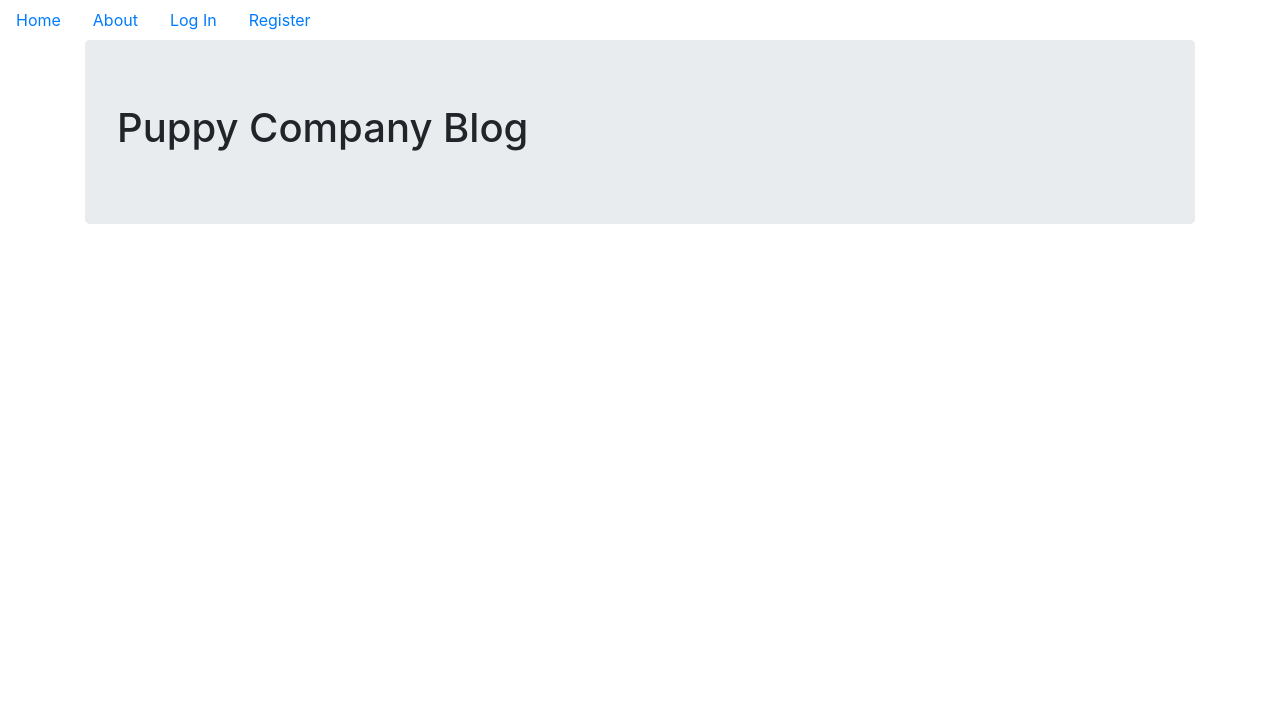
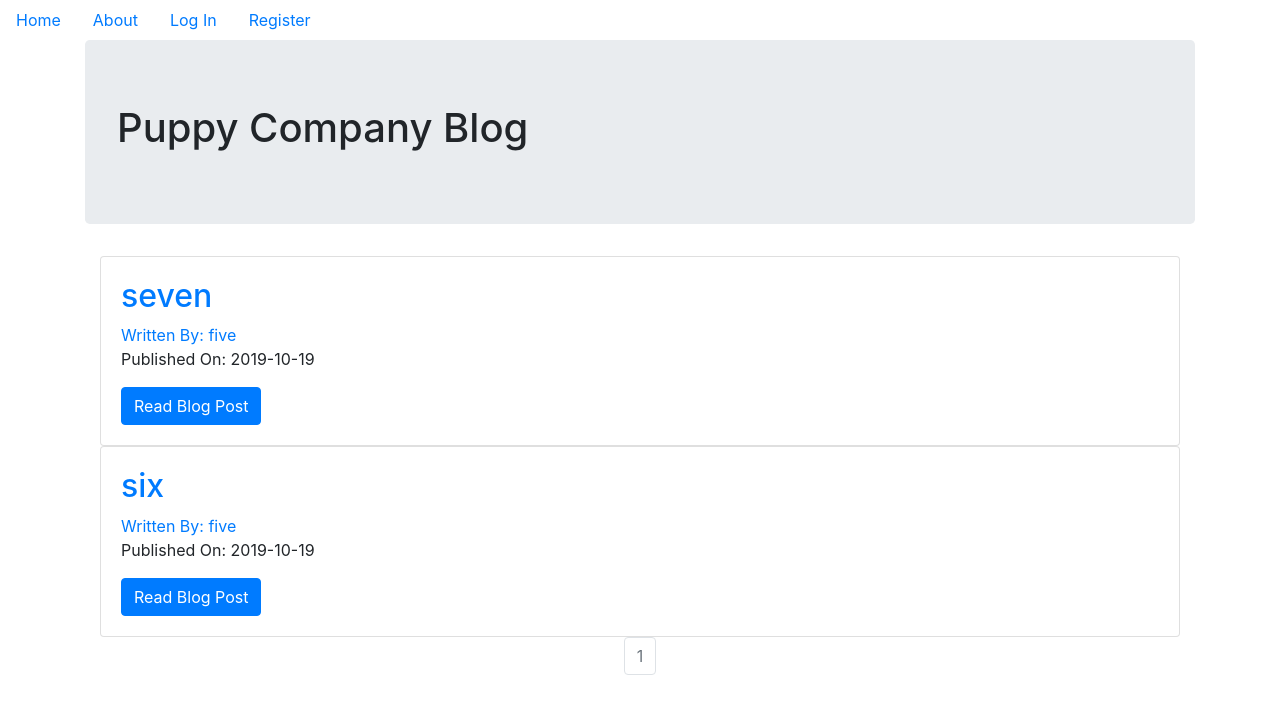
Before and after one commit to ujjawalgupta29/Social-Blog, a Flask app: page / in a window 1280 px wide. Shown: the top 714 px of the page. Run offline with Flask 2, Linux system fonts and the light colour scheme; data comes from the database, SQL or seed files in the repository; both versions use the stored data as it was after the commit; parts of the project's set-up code (start-up, migrations or seed data) failed here and were passed over; some libraries are stand-ins or nearby versions.

Commit message:
basic projectdone

```diff
--- a/puppycompanyblog/blog_posts/views.py
+++ b/puppycompanyblog/blog_posts/views.py
@@ -40,7 +40,7 @@ def blog_post(blog_post_id):
 
 ##update
 
-@blog_posts.route('<int:blog_post_id>/update', methods = ['GET', 'POST'])
+@blog_posts.route('/<int:blog_post_id>/update', methods = ['GET', 'POST'])
 @login_required
 def update(blog_post_id):
     blog_post = BlogPost.query.get_or_404(blog_post_id)
@@ -61,7 +61,7 @@ def update(blog_post_id):
 
         return redirect(url_for('blog_posts.blog_post', blog_post_id=blog_post.id))
 
-    elif request.method = 'GET':
+    elif request.method == 'GET':
         form.title.data = blog_post.title
         form.text.data = blog_post.text
 
--- a/puppycompanyblog/core/views.py
+++ b/puppycompanyblog/core/views.py
@@ -1,13 +1,16 @@
 # core/views.py
 
 from flask import render_template,request,Blueprint
+from puppycompanyblog.models import BlogPost
 
 core = Blueprint('core',__name__)
 
 @core.route('/')
 def index():
     # MORE TO COME!
-    return render_template('index.html')
+    page = request.args.get('page',1,type=int)
+    blog_posts = BlogPost.query.order_by(BlogPost.date.desc()).paginate(page=page, per_page=5)
+    return render_template('index.html', blog_posts=blog_posts)
 
 @core.route('/info')
 def info():
--- a/puppycompanyblog/templates/base.html
+++ b/puppycompanyblog/templates/base.html
@@ -27,7 +27,7 @@
         <a href="{{url_for('users.account')}}">Account</a>
       </li>
       <li class='nav-link'>
-        <a href="#">Create Post</a>
+        <a href="{{ url_for('blog_posts.create_post') }}">Create Post</a>
       </li>
 
       {% else %}
--- a/puppycompanyblog/templates/index.html
+++ b/puppycompanyblog/templates/index.html
@@ -3,4 +3,34 @@
   <div class="jumbotron">
     <h1>Puppy Company Blog</h1>
   </div>
+
+  <div class="container">
+    {% for post in blog_posts.items %}
+    <div class="card">
+      <div class="card-body">
+        <h2><a class="card-title" href="{{url_for('blog_posts.blog_post', blog_post_id=post.id)}}">{{post.title}}</a></h2>
+        <a href="{{url_for('users.user_posts', username=post.author.username)}}">Written By: {{post.author.username}}</a>
+        <p>Published On: {{post.date.strftime('%Y-%m-%d')}}</p>
+        <a class="btn btn-primary" href="{{url_for('blog_posts.blog_post', blog_post_id=post.id)}}">Read Blog Post</a>
+      </div>
+    </div>
+    {% endfor %}
+  </div>
+
+  <nav aria-label="Page Navigation example">
+    <ul class="pagination justify-content-center">
+        {% for page_num in blog_posts.iter_pages(left_edge=1, right_edge=1, left_current=1, right_current=2) %}
+            {% if blog_posts.page == page_num %}
+            <li class="page-item disabled">
+                <a class = "page-link" href="{{url_for('core.index', page=page_num)}}">{{page_num}}</a>
+            </li>
+            {% else %}
+            <li class="page-item">
+                    <a class = "page-link" href="{{url_for('core.index', page=page_num)}}">{{page_num}}</a>
+                </li>
+            {% endif %}
+        {% endfor %}
+    </ul>
+</nav>
+
 {% endblock %}
--- a/puppycompanyblog/templates/user_blog_posts.html
+++ b/puppycompanyblog/templates/user_blog_posts.html
@@ -12,8 +12,8 @@
 
 
  {% for post in blog_posts.items %}
-    <h2><a href="{{url_for('blog_posts.blog_post', blog_post_is = post.id)}}">{{post.title}}</a></h2>
-    Written By: <a href="{{url_for('users.user_post', username=post.author.username)}}">{{post.author.username}}</a>
+    <h2><a href="{{url_for('blog_posts.blog_post', blog_post_id = post.id)}}">{{post.title}}</a></h2>
+    Written By: <a href="{{url_for('users.user_posts', username=post.author.username)}}">{{post.author.username}}</a>
     <p class='text-muted'>Published on: {{post.date.strftime("%Y-%m-%d")}}</p>
     <br>
     <p>{{post.text}}</p>
@@ -24,7 +24,7 @@
 <nav aria-label="Page Navigation example">
     <ul class="pagination justify-content-center">
         {% for page_num in blog_posts.iter_pages(left_edge=1, right_edge=1, left_current=1, right_current=2) %}
-            {% if blog_post.page == page_num %}
+            {% if blog_posts.page == page_num %}
             <li class="page-item disabled">
                 <a class = "page-link" href="{{url_for('users.user_posts', username=user.username, page=page_num)}}">{{page_num}}</a>
             </li>
```
Also changed, not shown: puppycompanyblog/templates/blog_post.html (+40 -0 lines), puppycompanyblog/templates/create_post.html (+22 -0 lines), puppycompanyblog/data.sqlite.
